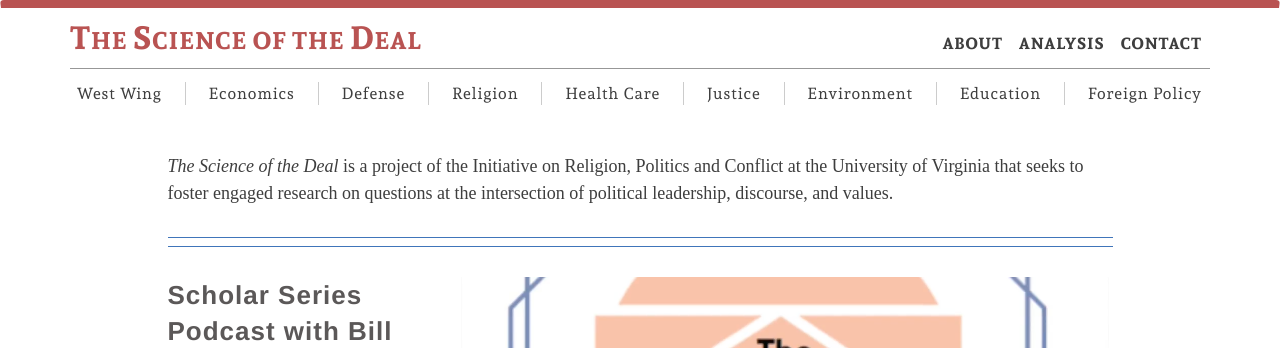
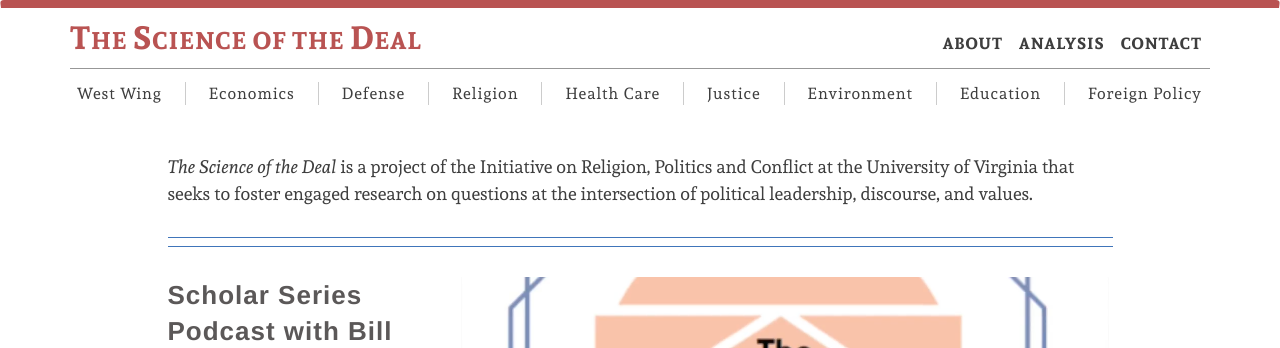
Before and after one commit to alleyway/thescienceofthedeal, a Jekyll site: the page built from index.html, in a window 1280 px wide. Shown: the top 348 px of the page. Built offline with Jekyll 4.4.1, drawn with Linux system fonts in a browser that asks for light colours.

Commit message:
homepage text font2

```diff
--- a/index.html
+++ b/index.html
@@ -19,7 +19,7 @@
     <div class="row" style="margin-top: 30px; margin-bottom: 30px;">
         <div class="col-md-10 col-md-offset-1">
 
-            <p style="margin-bottom: 30px; font-family: Montserrat;"><i>The Science of the Deal</i> is a project of the Initiative on Religion, Politics and Conflict  at the University of Virginia that seeks to foster engaged research on questions at the intersection of political leadership, discourse, and values.  </p>
+            <p style="margin-bottom: 30px; font-family: Andada;"><i>The Science of the Deal</i> is a project of the Initiative on Religion, Politics and Conflict  at the University of Virginia that seeks to foster engaged research on questions at the intersection of political leadership, discourse, and values.  </p>
 
             <div class="top_line" style="margin-bottom: 8px;"></div>
             <div class="top_line"></div>
```
